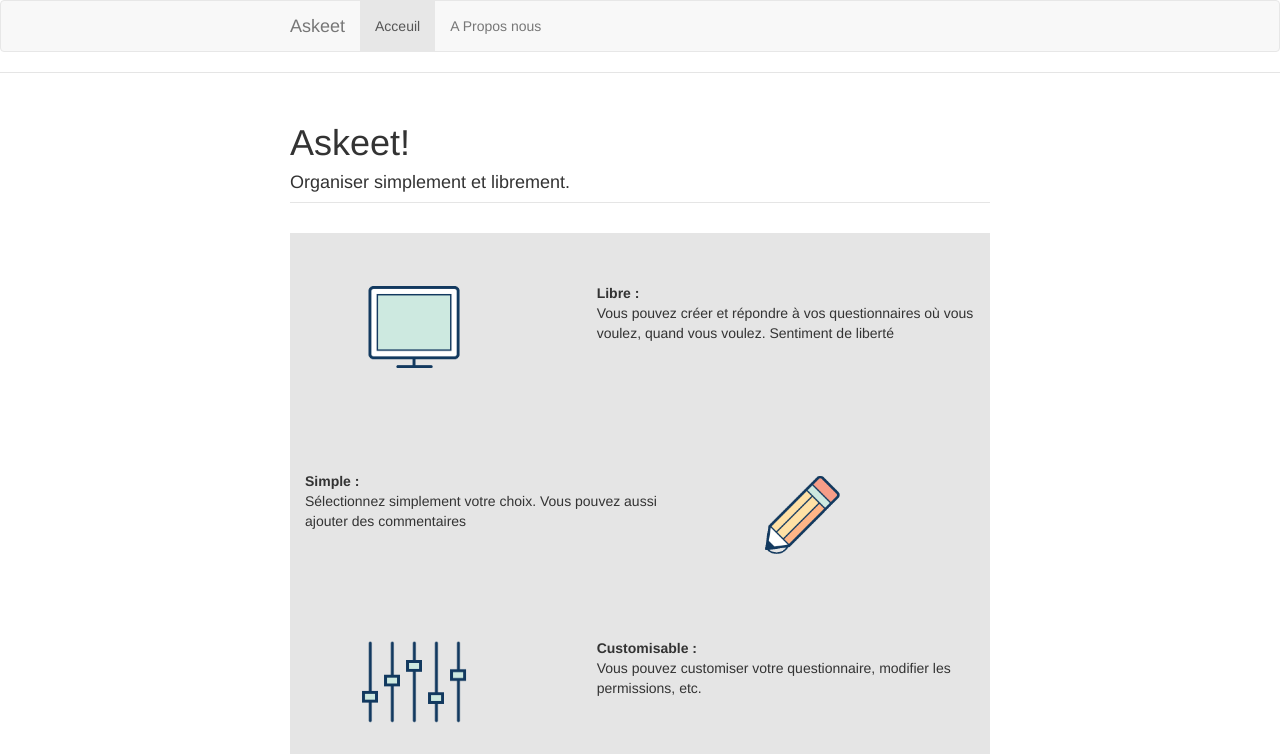
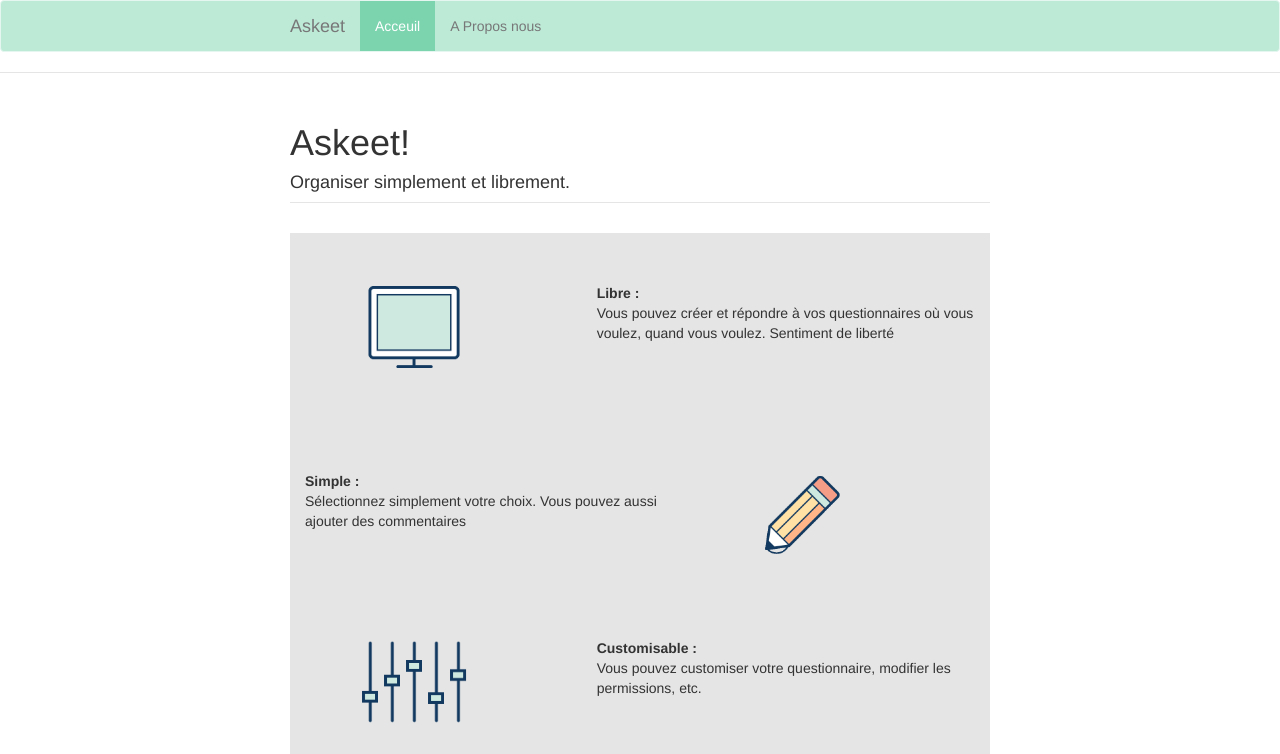
Before and after one commit to valsouche/doodle-project, a website: page app/index.html in a window 1280 px wide. Shown: the top 754 px of the page. Drawn offline with nearby package versions, Linux system fonts and the light colour scheme; some packages are replaced by stand-ins of ours; files that its build step writes are made by us from their sources.

Commit message:
changement color de nav－menu

```diff
--- a/app/styles/components/_navbar.scss
+++ b/app/styles/components/_navbar.scss
@@ -6,3 +6,12 @@
 // ----------------------------------------
 
 @import 'global';
+
+.navbar-default {
+    background-color: #bde9d7;
+    border-color: #e4f6ef;
+}
+.navbar-default .navbar-nav > .active > a, .navbar-default .navbar-nav > .active > a:hover, .navbar-default .navbar-nav > .active > a:focus {
+    color: #fff;
+    background-color: #7cd4af;
+}
```
